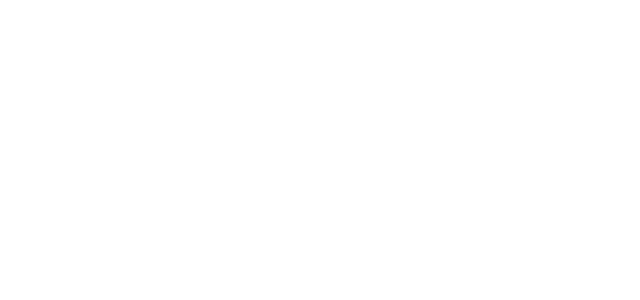
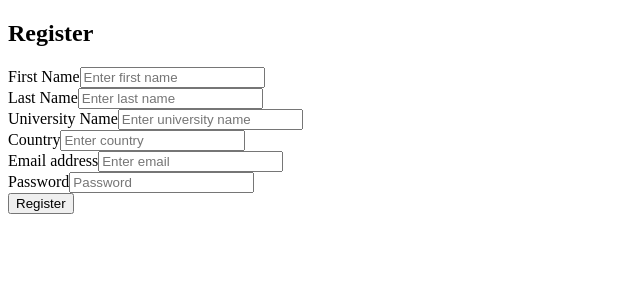
Before and after one commit to ah01567/unipal, a React (Create React App) app: page /register in a window 1280 px wide. Before the commit this address had no page. Shown: the top 300 px of the page, without its empty margins (0-640 px from the left). Built offline with nearby package versions, Linux system fonts and the light colour scheme.

Commit message:
Added inputs in Login and Register pages

```diff
--- a/package.json
+++ b/package.json
@@ -6,7 +6,10 @@
     "@testing-library/jest-dom": "^5.16.5",
     "@testing-library/react": "^13.4.0",
     "@testing-library/user-event": "^13.5.0",
+    "bootstrap": "^5.3.0",
+    "mdb-react-ui-kit": "^6.1.0",
     "react": "^18.2.0",
+    "react-bootstrap": "^2.7.4",
     "react-dom": "^18.2.0",
     "react-router-dom": "^6.12.1",
     "react-scripts": "5.0.1",
--- a/src/App.js
+++ b/src/App.js
@@ -1,14 +1,16 @@
 import React from 'react';
 import { BrowserRouter as Router, Routes, Route } from 'react-router-dom';
 import Home from './Pages/Home';
-
+import Login from './Pages/Login';
+import Register from './Pages/Register';
 
 function App() {
   return (
     <Router>
       <Routes>
         <Route path="/" element={<Home />} />
-
+        <Route path="/login" element={<Login />} />
+        <Route path="/register" element={<Register />} />
       </Routes>
     </Router>
   );
--- /dev/null
+++ b/src/Pages/Login.js
@@ -0,0 +1,62 @@
+import React, { useState } from 'react';
+import { Form, Button, Container, Row, Col } from 'react-bootstrap';
+
+const LoginForm = () => {
+  const [email, setEmail] = useState('');
+  const [password, setPassword] = useState('');
+
+  const handleEmailChange = (event) => {
+    setEmail(event.target.value);
+  };
+
+  const handlePasswordChange = (event) => {
+    setPassword(event.target.value);
+  };
+
+  const handleSubmit = (event) => {
+    event.preventDefault();
+
+    // Perform login logic here (e.g., API request, authentication)
+
+    // Reset the form after login
+    setEmail('');
+    setPassword('');
+  };
+
+  return (
+    <Container>
+      <Row className="justify-content-center">
+        <Col xs={10} sm={8} md={6}>
+          <h2>Login form:</h2>
+          <Form onSubmit={handleSubmit}>
+            <Form.Group controlId="email">
+              <Form.Label>Email address</Form.Label>
+              <Form.Control
+                type="email"
+                placeholder="Enter email"
+                value={email}
+                onChange={handleEmailChange}
+              />
+            </Form.Group>
+
+            <Form.Group controlId="password">
+              <Form.Label>Password</Form.Label>
+              <Form.Control
+                type="password"
+                placeholder="Password"
+                value={password}
+                onChange={handlePasswordChange}
+              />
+            </Form.Group>
+
+            <Button variant="primary" type="submit">
+              Login
+            </Button>
+          </Form>
+        </Col>
+      </Row>
+    </Container>
+  );
+};
+
+export default LoginForm;
--- /dev/null
+++ b/src/Pages/Register.js
@@ -0,0 +1,126 @@
+import React, { useState } from 'react';
+import { Form, Button, Container, Row, Col } from 'react-bootstrap';
+
+const RegisterForm = () => {
+  const [firstName, setFirstName] = useState('');
+  const [lastName, setLastName] = useState('');
+  const [universityName, setUniversityName] = useState('');
+  const [country, setCountry] = useState('');
+  const [email, setEmail] = useState('');
+  const [password, setPassword] = useState('');
+
+  const handleFirstNameChange = (event) => {
+    setFirstName(event.target.value);
+  };
+
+  const handleLastNameChange = (event) => {
+    setLastName(event.target.value);
+  };
+
+  const handleUniversityNameChange = (event) => {
+    setUniversityName(event.target.value);
+  };
+
+  const handleCountryChange = (event) => {
+    setCountry(event.target.value);
+  };
+
+  const handleEmailChange = (event) => {
+    setEmail(event.target.value);
+  };
+
+  const handlePasswordChange = (event) => {
+    setPassword(event.target.value);
+  };
+
+  const handleSubmit = (event) => {
+    event.preventDefault();
+
+    // Perform registration logic here (e.g., API request, storing user data)
+
+    // Reset the form after registration
+    setFirstName('');
+    setLastName('');
+    setUniversityName('');
+    setCountry('');
+    setEmail('');
+    setPassword('');
+  };
+
+  return (
+    <Container>
+      <Row className="justify-content-center">
+        <Col xs={10} sm={8} md={6}>
+          <h2>Register</h2>
+          <Form onSubmit={handleSubmit}>
+            <Form.Group controlId="firstName">
+              <Form.Label>First Name</Form.Label>
+              <Form.Control
+                type="text"
+                placeholder="Enter first name"
+                value={firstName}
+                onChange={handleFirstNameChange}
+              />
+            </Form.Group>
+
+            <Form.Group controlId="lastName">
+              <Form.Label>Last Name</Form.Label>
+              <Form.Control
+                type="text"
+                placeholder="Enter last name"
+                value={lastName}
+                onChange={handleLastNameChange}
+              />
+            </Form.Group>
+
+            <Form.Group controlId="universityName">
+              <Form.Label>University Name</Form.Label>
+              <Form.Control
+                type="text"
+                placeholder="Enter university name"
+                value={universityName}
+                onChange={handleUniversityNameChange}
+              />
+            </Form.Group>
+
+            <Form.Group controlId="country">
+              <Form.Label>Country</Form.Label>
+              <Form.Control
+                type="text"
+                placeholder="Enter country"
+                value={country}
+                onChange={handleCountryChange}
+              />
+            </Form.Group>
+
+            <Form.Group controlId="email">
+              <Form.Label>Email address</Form.Label>
+              <Form.Control
+                type="email"
+                placeholder="Enter email"
+                value={email}
+                onChange={handleEmailChange}
+              />
+            </Form.Group>
+
+            <Form.Group controlId="password">
+              <Form.Label>Password</Form.Label>
+              <Form.Control
+                type="password"
+                placeholder="Password"
+                value={password}
+                onChange={handlePasswordChange}
+              />
+            </Form.Group>
+
+            <Button variant="primary" type="submit">
+              Register
+            </Button>
+          </Form>
+        </Col>
+      </Row>
+    </Container>
+  );
+};
+
+export default RegisterForm;
```
Also changed, not shown: src/CSS/Auth.css (added), 1 other file (tests, documents, lock files or other folders).
